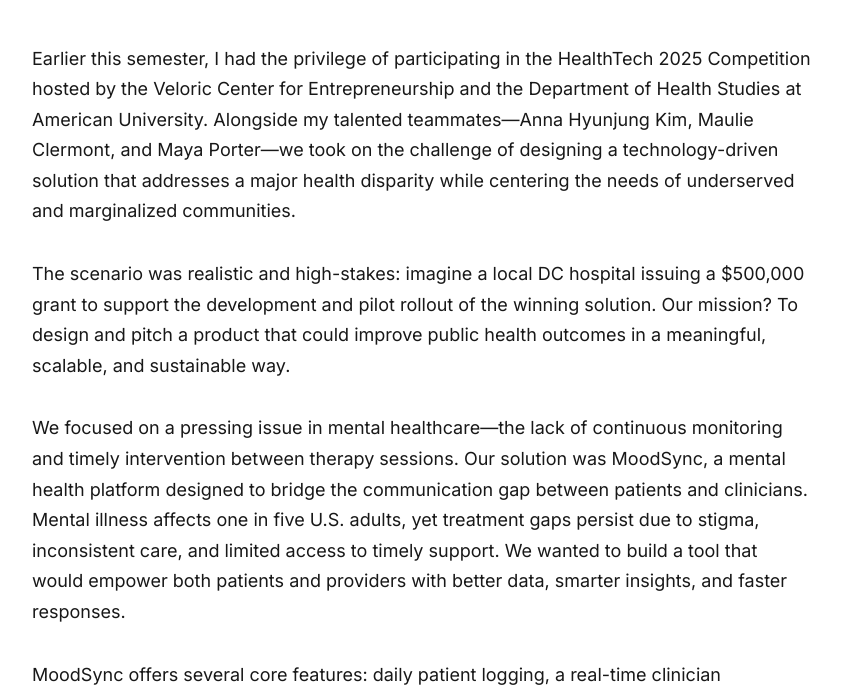
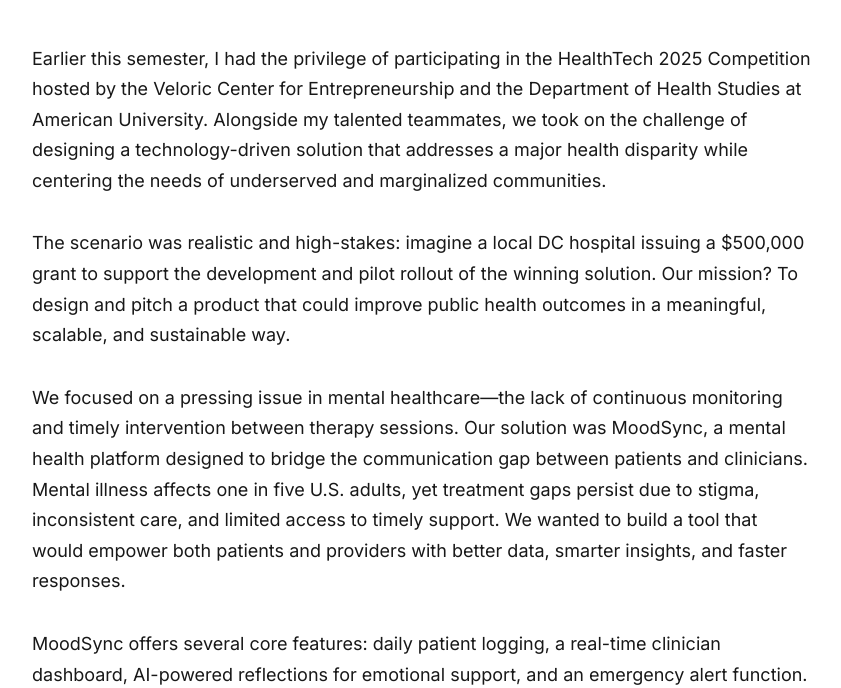
Before and after one commit to erica-prog/hilton_website, a Jekyll site: the page built from _posts/2025-02-29-healthtech_competion_2025.markdown, in a window 1280 px wide and 900 px high, scrolled down 825 px, cut to the strip 212-900 px from the top of the window. Shown: the whole strip, without its empty margins (218-1059 px from the left). Built offline with Jekyll 4.4.1, drawn with Linux system fonts in a browser that asks for light colours; nearby versions of some CDN libraries; some web fonts are replaced.

Commit message:
removed a text

```diff
--- a/_posts/2025-02-29-healthtech_competion_2025.markdown
+++ b/_posts/2025-02-29-healthtech_competion_2025.markdown
@@ -7,7 +7,7 @@
 tags:   [lifestyle, competiton, story]
 ---
 
-Earlier this semester, I had the privilege of participating in the HealthTech 2025 Competition hosted by the Veloric Center for Entrepreneurship and the Department of Health Studies at American University. Alongside my talented teammates—Anna Hyunjung Kim, Maulie Clermont, and Maya Porter—we took on the challenge of designing a technology-driven solution that addresses a major health disparity while centering the needs of underserved and marginalized communities.
+Earlier this semester, I had the privilege of participating in the HealthTech 2025 Competition hosted by the Veloric Center for Entrepreneurship and the Department of Health Studies at American University. Alongside my talented teammates, we took on the challenge of designing a technology-driven solution that addresses a major health disparity while centering the needs of underserved and marginalized communities.
 
 The scenario was realistic and high-stakes: imagine a local DC hospital issuing a $500,000 grant to support the development and pilot rollout of the winning solution. Our mission? To design and pitch a product that could improve public health outcomes in a meaningful, scalable, and sustainable way.
 
```
